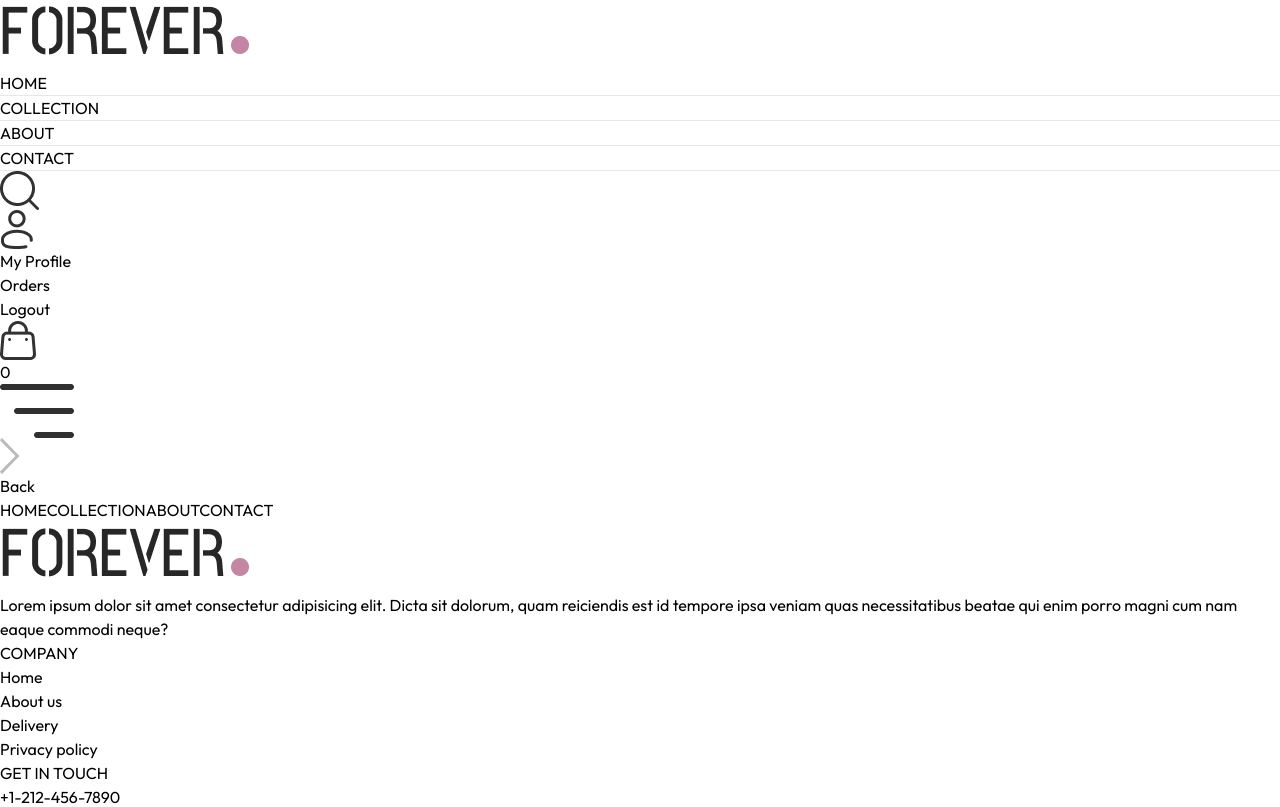
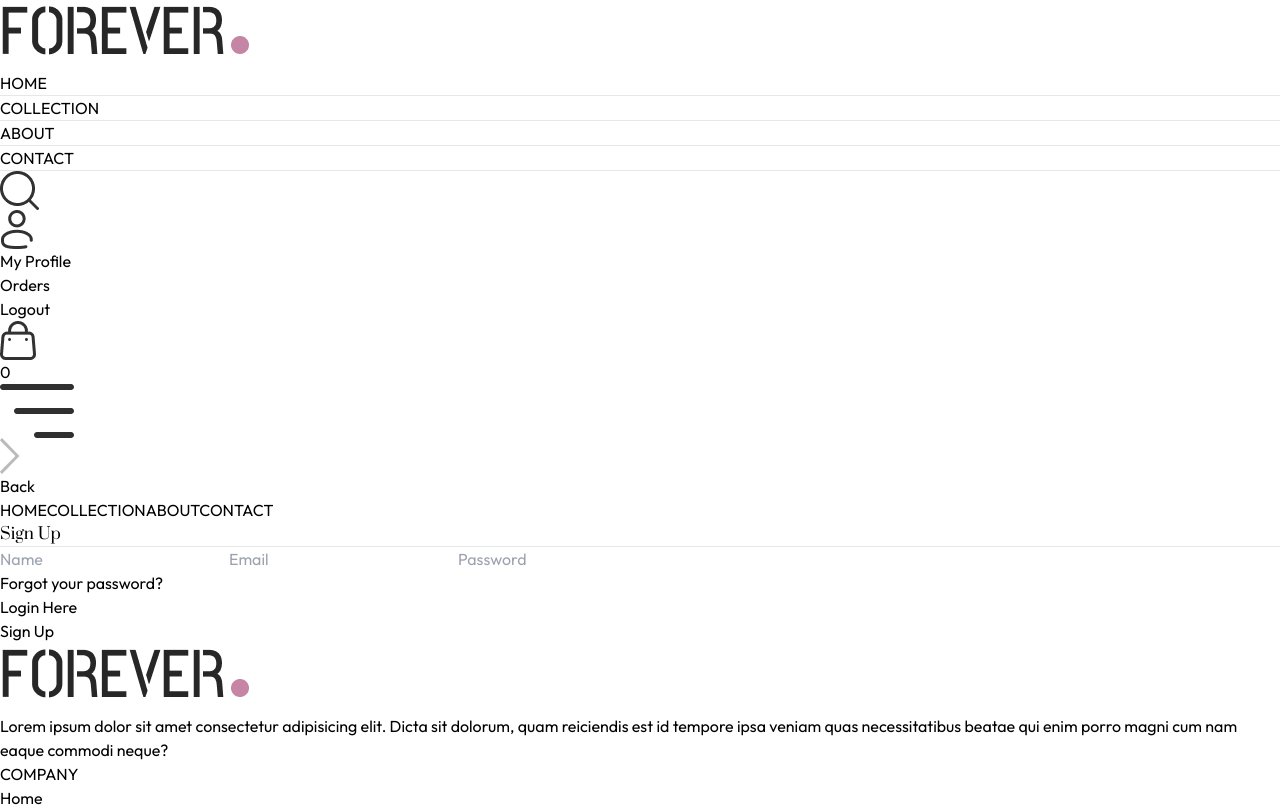
Before and after one commit to Pankajsingh12345678/Forever-Fashion-Store, a React (Vite) app in the folder frontend/: page /login in a window 1280 px wide. Shown: the top 807 px of the page. Built offline with nearby package versions, Linux system fonts and the light colour scheme.

Commit message:
Complete login and signup page

```diff
--- a/frontend/src/components/Navbar.jsx
+++ b/frontend/src/components/Navbar.jsx
@@ -40,7 +40,7 @@
             <img onClick={()=>setShowSearch(true)} src={assets.search_icon} className='w-5 cursor-pointer' alt="" />
 
             <div className='group relative'>
-                <img src={assets.profile_icon} className='w-5 cursor-pointer' alt="" />
+                <Link to='/login'><img src={assets.profile_icon} className='w-5 cursor-pointer' alt="" /></Link>
                 <div className='group-hover:block hidden absolute dropdown-menu right-0 pt-4'>
                     <div className='flex flex-col gap-2 w-36 py-3 px-5 bg-slate-100 text-gray-500 rounded'>
                         <p className='cursor-pointer hover:text-black'>My Profile</p>
--- a/frontend/src/pages/Login.jsx
+++ b/frontend/src/pages/Login.jsx
@@ -1,10 +1,80 @@
-import React from 'react'
+import React, { useState } from 'react'
 
 const Login = () => {
+
+  const [currentState, setCurrentState] = useState('Sign Up');
+
   return (
-    <div>
+    <form className='flex flex-col items-center w-[90%] sm:max-w-96 m-auto mt-14 gap-4 text-gray-800'>
 
-    </div>
+      {/* Heading */}
+      <div className='inline-flex items-center gap-2 mb-2 mt-10'>
+        <p className='prata-regular text-3xl'>{currentState}</p>
+        <hr className='border-none h-[1.5px] w-8 bg-gray-800' />
+      </div>
+
+      {/* Name - Only Sign Up */}
+      {currentState === 'Sign Up' && (
+        <input
+          type='text'
+          className='w-full px-3 py-2 border border-gray-800'
+          placeholder='Name'
+          required
+        />
+      )}
+
+      {/* Email */}
+      <input
+        type='email'
+        className='w-full px-3 py-2 border border-gray-800'
+        placeholder='Email'
+        pattern='[a-zA-Z0-9._%+-]+@[a-zA-Z0-9.-]+\.[a-zA-Z]{2,}'
+        title='Please enter a valid email address, e.g. example@gmail.com'
+        required
+      />
+
+      {/* Password */}
+      <input
+        type='password'
+        className='w-full px-3 py-2 border border-gray-800'
+        placeholder='Password'
+        minLength='8'
+        pattern='(?=.*[a-z])(?=.*[A-Z])(?=.*[0-9]).{8,}'
+        title='Password must be at least 8 characters and contain uppercase, lowercase and a number'
+        required
+      />
+
+      {/* Forgot Password + Create Account / Login Here */}
+      <div className='w-full flex justify-between text-sm'>
+
+        <p className='cursor-pointer'>
+          Forgot your password?
+        </p>
+
+        <p
+          onClick={() =>
+            setCurrentState(
+              currentState === 'Login' ? 'Sign Up' : 'Login'
+            )
+          }
+          className='cursor-pointer'
+        >
+          {currentState === 'Login'
+            ? 'Create Account'
+            : 'Login Here'}
+        </p>
+
+      </div>
+
+      {/* Button */}
+      <button
+        type='submit'
+        className='bg-black text-white px-8 py-2 mt-2'
+      >
+        {currentState === 'Login' ? 'Login' : 'Sign Up'}
+      </button>
+
+    </form>
   )
 }
 
```
